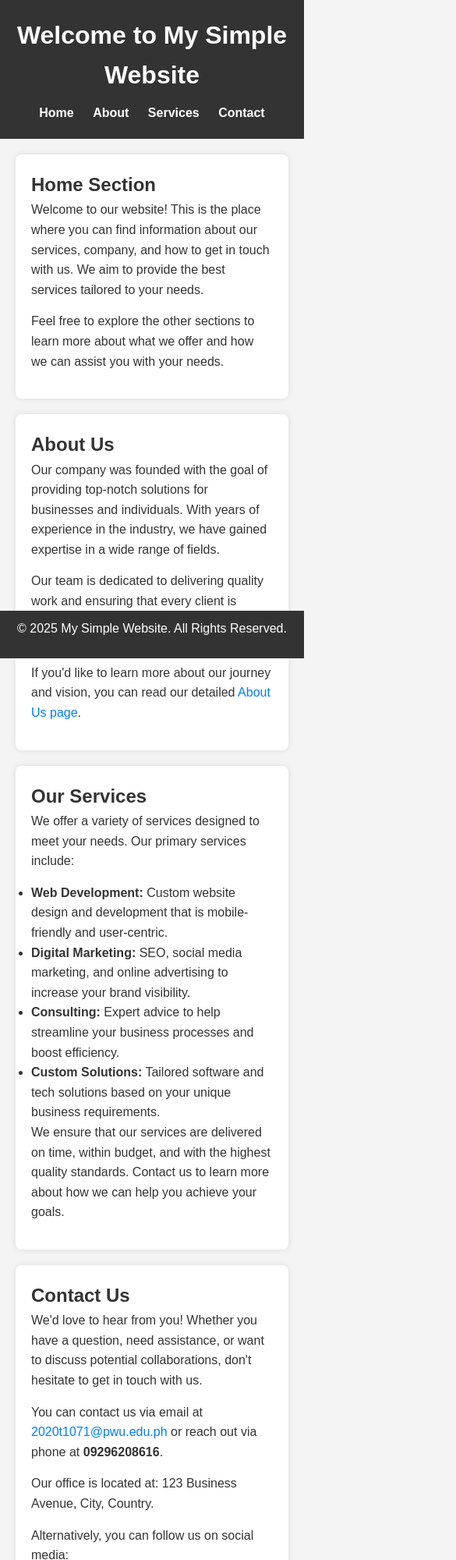
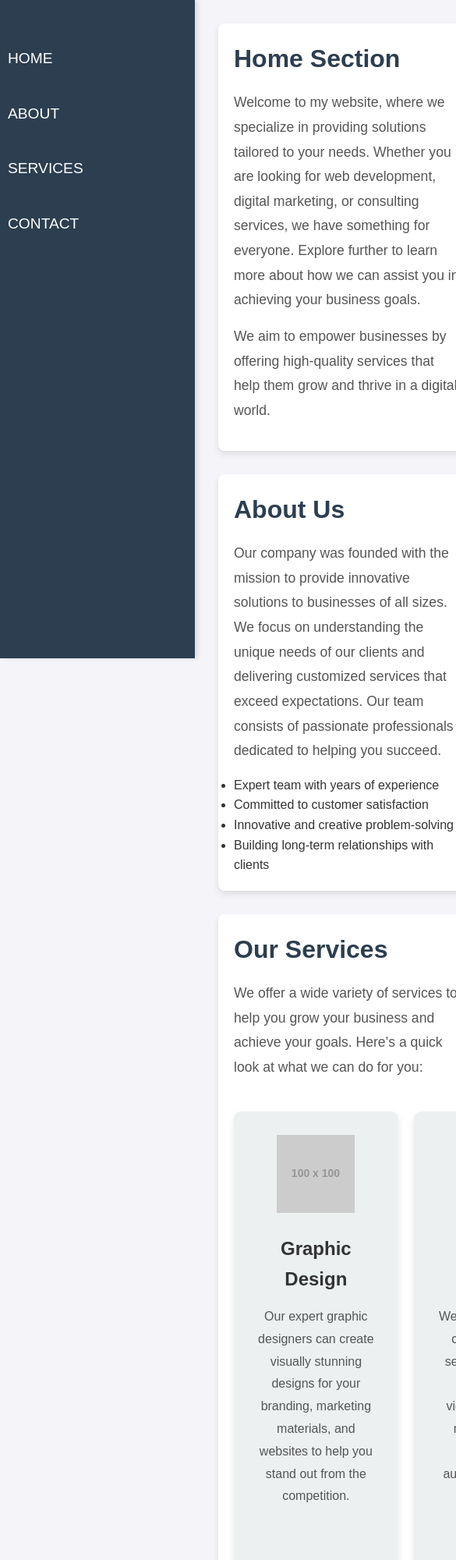
Before and after one commit to bangyejixiang/bangyejixiang.github.io, a plain HTML site: page index.html in a window 390 px wide. Shown: the top 2000 px of the page at 78% size, 585 px wide, since content can reach past the window. Drawn offline with Linux system fonts and the light colour scheme; placeholder pictures from the web are drawn by us.

Commit message:
Update index.html

```diff
--- a/index.html
+++ b/index.html
@@ -4,9 +4,9 @@
     <meta charset="UTF-8">
     <meta name="viewport" content="width=device-width, initial-scale=1.0">
     <meta http-equiv="X-UA-Compatible" content="ie=edge">
-    <title>Simple Website</title>
+    <title>Detailed Website</title>
     <style>
-        /* Reset default browser styling */
+        /* General Reset */
         * {
             margin: 0;
             padding: 0;
@@ -14,81 +14,145 @@
         }
 
         body {
-            font-family: Arial, sans-serif;
+            font-family: 'Arial', sans-serif;
+            background-color: #f4f4f9;
+            color: #333;
             line-height: 1.6;
-            background-color: #f4f4f4;
-            color: #333;
+            display: flex;
+            height: 100vh;
+            margin: 0;
         }
 
-        header {
-            background-color: #333;
+        /* Left Sidebar (Navigation) */
+        nav {
+            background-color: #2c3e50;
             color: white;
-            padding: 20px;
-            text-align: center;
-        }
-
-        header h1 {
-            margin-bottom: 10px;
+            width: 250px;
+            padding-top: 30px;
+            position: fixed;
+            height: 100%;
+            left: 0;
+            top: 0;
+            box-shadow: 4px 0 6px rgba(0, 0, 0, 0.1);
         }
 
         nav ul {
             list-style: none;
+            padding: 0;
         }
 
         nav ul li {
-            display: inline;
-            margin: 0 10px;
+            margin: 20px 0;
         }
 
         nav ul li a {
             color: white;
             text-decoration: none;
-            font-weight: bold;
+            font-size: 1.2rem;
+            display: block;
+            padding: 10px;
+            text-transform: uppercase;
         }
 
         nav ul li a:hover {
+            background-color: #34495e;
             text-decoration: underline;
         }
 
-        section {
+        /* Main Content Area */
+        .main-content {
+            margin-left: 250px;
+            padding: 30px;
+            width: 100%;
+        }
+
+        .content-block {
+            background-color: white;
             padding: 20px;
-            margin: 20px;
-            background-color: white;
             border-radius: 8px;
-            box-shadow: 0 0 10px rgba(0, 0, 0, 0.1);
+            box-shadow: 0 4px 8px rgba(0, 0, 0, 0.1);
+            margin-bottom: 30px;
+        }
+
+        .content-block h2 {
+            font-size: 2rem;
+            color: #2c3e50;
+            margin-bottom: 15px;
+        }
+
+        .content-block p {
+            font-size: 1.1rem;
+            color: #555;
+            line-height: 1.8;
+            margin-bottom: 15px;
+        }
+
+        .services-section {
+            display: grid;
+            grid-template-columns: repeat(3, 1fr);
+            gap: 20px;
+            margin-top: 40px;
+        }
+
+        .service-card {
+            background-color: #ecf0f1;
+            padding: 30px;
+            border-radius: 10px;
+            box-shadow: 0 4px 8px rgba(0, 0, 0, 0.1);
+            text-align: center;
+            transition: all 0.3s ease;
+        }
+
+        .service-card:hover {
+            background-color: #2c3e50;
+            color: white;
+            transform: translateY(-10px);
+        }
+
+        .service-card h3 {
+            margin-bottom: 15px;
+            font-size: 1.5rem;
+        }
+
+        .service-card p {
+            font-size: 1rem;
+        }
+
+        .service-card img {
+            max-width: 100px;
+            margin-bottom: 20px;
         }
 
         footer {
+            background-color: #2c3e50;
+            color: white;
             text-align: center;
-            padding: 10px;
-            background-color: #333;
-            color: white;
-            position: fixed;
-            bottom: 0;
-            width: 100%;
+            padding: 20px 0;
+            margin-top: 40px;
         }
 
-        h2 {
-            color: #333;
+        footer p {
+            font-size: 1rem;
         }
 
-        p {
-            margin-bottom: 15px;
+        .contact-info {
+            font-size: 1.2rem;
+            line-height: 2;
         }
 
-        a {
-            color: #007BFF;
+        .contact-info a {
+            color: #4CAF50;
             text-decoration: none;
         }
 
-        a:hover {
+        .contact-info a:hover {
             text-decoration: underline;
         }
     </style>
 </head>
 <body>
-    <header>
-        <h1>Welcome to My Simple Website</h1>
+
+    <!-- Left Sidebar (Navigation) -->
     <nav>
         <ul>
             <li><a href="#home">Home</a></li>
@@ -97,48 +161,82 @@
             <li><a href="#contact">Contact</a></li>
         </ul>
     </nav>
-    </header>
 
-    <section id="home">
+    <!-- Main Content Area -->
+    <div class="main-content">
+        <!-- Home Section -->
+        <div class="content-block" id="home">
             <h2>Home Section</h2>
-        <p>Welcome to our website! This is the place where you can find information about our services, company, and how to get in touch with us. We aim to provide the best services tailored to your needs.</p>
-        <p>Feel free to explore the other sections to learn more about what we offer and how we can assist you with your needs.</p>
-    </section>
+            <p>Welcome to my website, where we specialize in providing solutions tailored to your needs. Whether you are looking for web development, digital marketing, or consulting services, we have something for everyone. Explore further to learn more about how we can assist you in achieving your business goals.</p>
+            <p>We aim to empower businesses by offering high-quality services that help them grow and thrive in a digital world.</p>
+        </div>
 
-    <section id="about">
+        <!-- About Section -->
+        <div class="content-block" id="about">
             <h2>About Us</h2>
-        <p>Our company was founded with the goal of providing top-notch solutions for businesses and individuals. With years of experience in the industry, we have gained expertise in a wide range of fields.</p>
-        <p>Our team is dedicated to delivering quality work and ensuring that every client is satisfied. We value innovation, creativity, and collaboration in everything we do.</p>
-        <p>If you'd like to learn more about our journey and vision, you can read our detailed <a href="https://example.com/about-us" target="_blank">About Us page</a>.</p>
-    </section>
+            <p>Our company was founded with the mission to provide innovative solutions to businesses of all sizes. We focus on understanding the unique needs of our clients and delivering customized services that exceed expectations. Our team consists of passionate professionals dedicated to helping you succeed.</p>
+            <ul>
+                <li>Expert team with years of experience</li>
+                <li>Committed to customer satisfaction</li>
+                <li>Innovative and creative problem-solving</li>
+                <li>Building long-term relationships with clients</li>
+            </ul>
+        </div>
 
-    <section id="services">
+        <!-- Services Section -->
+        <div class="content-block" id="services">
             <h2>Our Services</h2>
-        <p>We offer a variety of services designed to meet your needs. Our primary services include:</p>
-        <ul>
-            <li><strong>Web Development:</strong> Custom website design and development that is mobile-friendly and user-centric.</li>
-            <li><strong>Digital Marketing:</strong> SEO, social media marketing, and online advertising to increase your brand visibility.</li>
-            <li><strong>Consulting:</strong> Expert advice to help streamline your business processes and boost efficiency.</li>
-            <li><strong>Custom Solutions:</strong> Tailored software and tech solutions based on your unique business requirements.</li>
-        </ul>
-        <p>We ensure that our services are delivered on time, within budget, and with the highest quality standards. Contact us to learn more about how we can help you achieve your goals.</p>
-    </section>
+            <p>We offer a wide variety of services to help you grow your business and achieve your goals. Here’s a quick look at what we can do for you:</p>
+            <div class="services-section">
+                <div class="service-card">
+                    <img src="https://via.placeholder.com/100" alt="Graphic Design">
+                    <h3>Graphic Design</h3>
+                    <p>Our expert graphic designers can create visually stunning designs for your branding, marketing materials, and websites to help you stand out from the competition.</p>
+                </div>
+                <div class="service-card">
+                    <img src="https://via.placeholder.com/100" alt="Content Creation">
+                    <h3>Content Creation</h3>
+                    <p>We offer high-quality content creation services, including blogs, articles, videos, and social media posts, to engage your audience and drive traffic to your website.</p>
+                </div>
+                <div class="service-card">
+                    <img src="https://via.placeholder.com/100" alt="SEO Services">
+                    <h3>SEO Services</h3>
+                    <p>Improve your website’s ranking on search engines with our comprehensive SEO services, which include keyword research, on-page SEO, and backlink strategies.</p>
+                </div>
+                <div class="service-card">
+                    <img src="https://via.placeholder.com/100" alt="App Development">
+                    <h3>App Development</h3>
+                    <p>We develop custom mobile applications for both iOS and Android platforms, tailored to meet your business needs and enhance user experience.</p>
+                </div>
+                <div class="service-card">
+                    <img src="https://via.placeholder.com/100" alt="Web Development">
+                    <h3>Web Development</h3>
+                    <p>We create fully responsive websites using the latest technologies to ensure they are fast, secure, and user-friendly.</p>
+                </div>
+                <div class="service-card">
+                    <img src="https://via.placeholder.com/100" alt="Consulting">
+                    <h3>Consulting</h3>
+                    <p>Our consulting services help you optimize business operations, streamline processes, and develop strategies for long-term success.</p>
+                </div>
+            </div>
+        </div>
 
-    <section id="contact">
+        <!-- Contact Section -->
+        <div class="content-block" id="contact">
             <h2>Contact Us</h2>
-        <p>We'd love to hear from you! Whether you have a question, need assistance, or want to discuss potential collaborations, don't hesitate to get in touch with us.</p>
-        <p>You can contact us via email at <a href="mailto:2020t1071@pwu.edu.ph">2020t1071@pwu.edu.ph</a> or reach out via phone at <strong>09296208616</strong>.</p>
-        <p>Our office is located at: 123 Business Avenue, City, Country.</p>
-        <p>Alternatively, you can follow us on social media:</p>
-        <ul>
-            <li><a href="https://facebook.com" target="_blank">Facebook</a></li>
-            <li><a href="https://twitter.com" target="_blank">Twitter</a></li>
-            <li><a href="https://instagram.com" target="_blank">Instagram</a></li>
-        </ul>
-    </section>
+            <p>We'd love to hear from you! Whether you have a question or want to discuss a potential project, don't hesitate to reach out.</p>
+            <div class="contact-info">
+                <p>Email: <a href="mailto:2020t1070@pwu.edu.ph">2020t1070@pwu.edu.ph</a></p>
+                <p>Phone: <strong>9624259479</strong></p>
+                <p>Our office is located at: 123 Business Avenue, City, Country</p>
+            </div>
+        </div>
+    </div>
 
+    <!-- Footer -->
     <footer>
-        <p>&copy; 2025 My Simple Website. All Rights Reserved.</p>
+        <p>&copy; 2025 Detailed Website. All Rights Reserved.</p>
     </footer>
+
 </body>
 </html>
```
Lines whose indentation alone changed are shown as unchanged.
